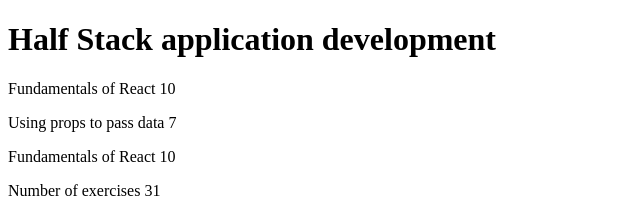
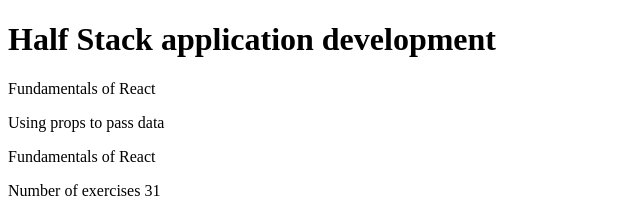
Before and after one commit to liinu-a/Fullstack, a React (Vite) app in the folder part1/courseinfo/: page / in a window 1280 px wide. Shown: the top 216 px of the page, without its empty margins (0-640 px from the left). Built offline with nearby package versions, Linux system fonts and the light colour scheme.

Commit message:
1.3: Course Information step 3

```diff
--- a/part1/courseinfo/src/App.jsx
+++ b/part1/courseinfo/src/App.jsx
@@ -3,15 +3,15 @@
 }
 
 const Part = (props) => {
-  return <p>{props.part} {props.exercise}</p>
+  return <p>{props.part.name} {props.exercises}</p>
 }
 
 const Content = (props) => {
   return (
     <div>
-      <Part part={props.pt1} exercise={props.ex1} />
-      <Part part={props.pt2} exercise={props.ex2} />
-      <Part part={props.pt3} exercise={props.ex3} />
+      <Part part={props.pt1} />
+      <Part part={props.pt2} />
+      <Part part={props.pt3} />
     </div>
   )
 }
@@ -23,22 +23,24 @@
 
 const App = () => {
   const course = 'Half Stack application development'
-  const part1 = 'Fundamentals of React'
-  const exercises1 = 10
-  const part2 = 'Using props to pass data'
-  const exercises2 = 7
-  const part3 = 'State of a component'
-  const exercises3 = 14
+  const part1 = {
+    name: 'Fundamentals of React',
+    exercises: 10
+  }
+  const part2 = {
+    name: 'Using props to pass data',
+    exercises: 7
+  }
+  const part3 = {
+    name: 'State of a component',
+    exercises: 14
+  }
 
   return (
     <div>
       <Header course={course} />
-      <Content
-       pt1={part1} ex1={exercises1}
-       pt2={part2} ex2={exercises2}
-       pt3={part1} ex3={exercises1}
-      />
-      <Total numOfEx={exercises1 + exercises2 + exercises3} />
+      <Content pt1={part1} pt2={part2} pt3={part1} />
+      <Total numOfEx={part1.exercises + part2.exercises + part3.exercises} />
     </div>
   )
 }
```
